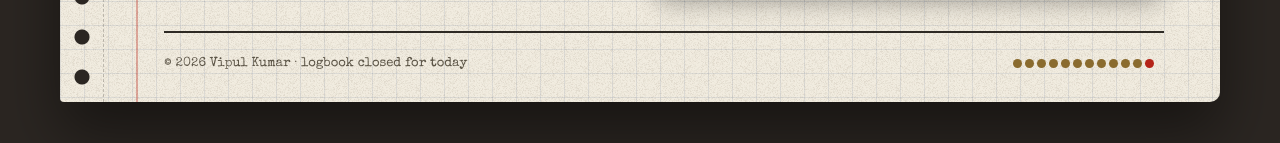
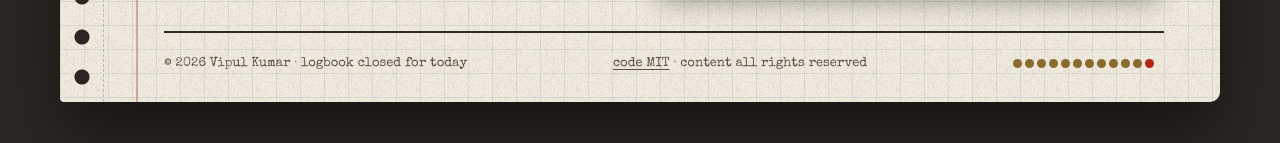
Before and after one commit to VishnuVahanDas/VishnuVahanDas-web, an Astro site in the folder site/: page / in a window 1280 px wide. Shown: the part 3581-3724 px from the top of the page. Built offline with nearby package versions, Linux system fonts and the light colour scheme; Astro itself is replaced by a stand-in of ours; no server answers.

Commit message:
Add licence: code MIT, content all rights reserved

```diff
--- a/site/package.json
+++ b/site/package.json
@@ -31,5 +31,6 @@
   },
   "engines": {
     "node": ">=22.23.4"
-  }
+  },
+  "license": "MIT"
 }
--- a/site/src/layouts/NotebookLayout.astro
+++ b/site/src/layouts/NotebookLayout.astro
@@ -30,6 +30,10 @@ const year = new Date().getFullYear();
       </main>
       <footer class="foot">
         <span>© {year} Vipul Kumar · logbook closed for today</span>
+        <span class="lic">
+          <a href="https://github.com/VishnuVahanDas/VishnuVahanDas-web/blob/main/LICENSE">code MIT</a> ·
+          content all rights reserved
+        </span>
         <MalaCounter />
       </footer>
     </div>
@@ -90,6 +94,12 @@ const year = new Date().getFullYear();
     font-size: 0.8125rem;
     color: var(--ink-muted);
   }
+  .lic a {
+    color: inherit;
+  }
+  .lic a:hover {
+    color: var(--ink-blue);
+  }
   @media (max-width: 720px) {
     .desk {
       padding: 20px 10px 72px;
```
Also changed, not shown: LICENSE-CONTENT.md (added), README.md, 1 other file.
